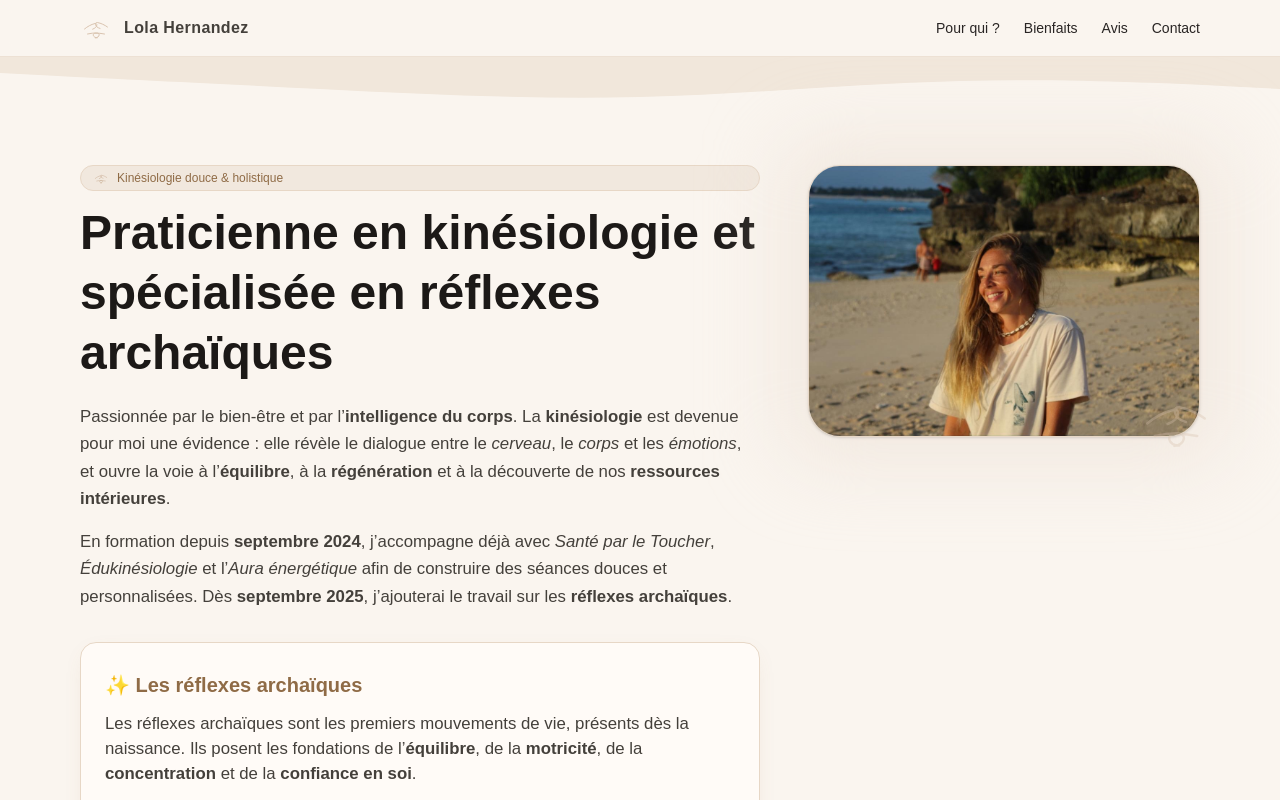
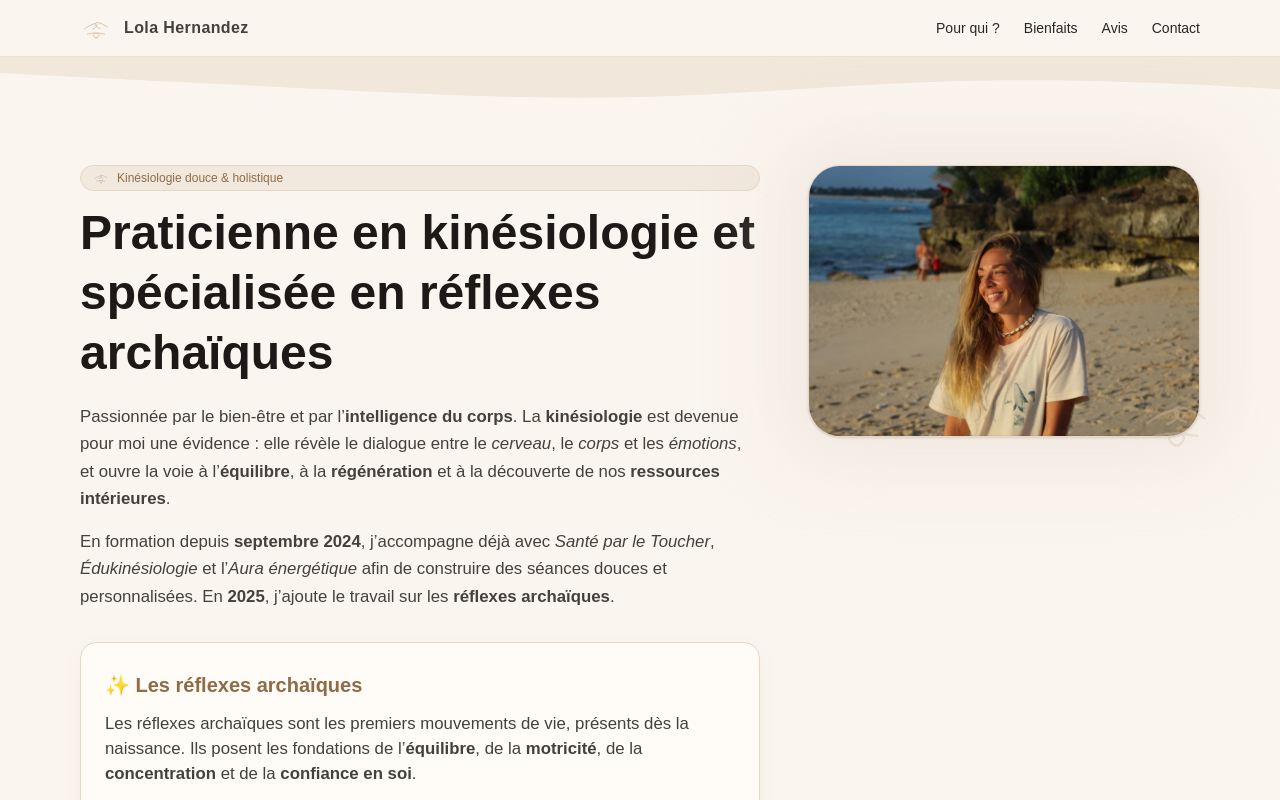
Before and after one commit to PabloDev-bit/site-web-lola, a Next.js app in the folder site-web-lola/: page / in a window 1280 px wide. Shown: the top 800 px of the page. Built offline with nearby package versions, Linux system fonts and the light colour scheme.

Commit message:
fix: update text in Home component for accuracy and clarity

```diff
--- a/site-web-lola/src/pages/index.tsx
+++ b/site-web-lola/src/pages/index.tsx
@@ -155,8 +155,8 @@ export default function Home() {
                   {/* Contexte formation & outils */}
                   <p className="mt-3 sm:mt-4 text-base sm:text-[1.05rem] leading-relaxed text-stone-700">
                     En formation depuis <strong>septembre 2024</strong>, j’accompagne déjà avec
-                    <em> Santé par le Toucher</em>, <em> Édukinésiologie</em> et l’<em>Aura énergétique</em> afin de construire des séances douces et personnalisées. Dès{" "}
-                    <strong>septembre 2025</strong>, j’ajouterai le travail sur les{" "}
+                    <em> Santé par le Toucher</em>, <em> Édukinésiologie</em> et l’<em>Aura énergétique</em> afin de construire des séances douces et personnalisées. En{" "}
+                    <strong>2025</strong>, j’ajoute le travail sur les{" "}
                     <strong>réflexes archaïques</strong>.
                   </p>
 
```
